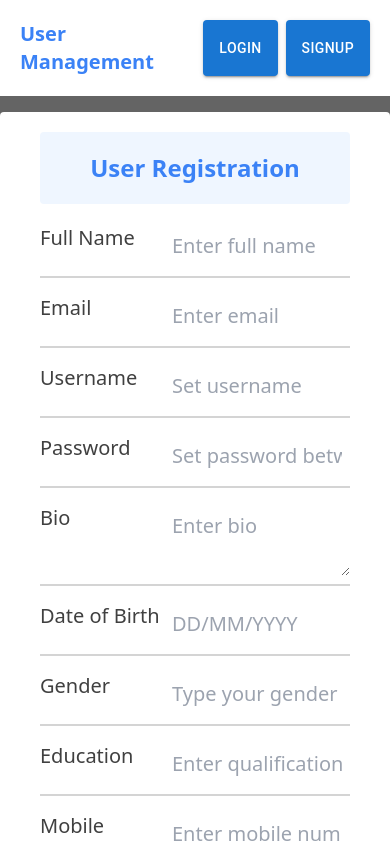
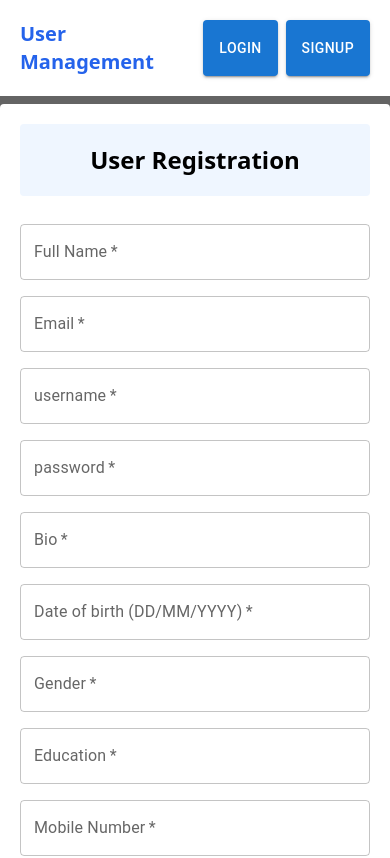
Before and after one commit to OmPrakashMallik2/user-management-client, a React (Create React App) app: page /signup in a window 390 px wide. Shown: the top 858 px of the page. Built offline with nearby package versions, Linux system fonts and the light colour scheme.

Commit message:
signup page is fully responsive now

```diff
--- a/src/Components/Login.jsx
+++ b/src/Components/Login.jsx
@@ -64,11 +64,11 @@ function Login() {
 
 
     return (
-        <div>
+        <div >
             {logedIn ?
 
                 (
-                    <div className='flex w-full mt-4'>
+                    <div className='flex w-full mt-2'>
 
                         <div className='flex flex-col items-center bg-white p-10 mr-2 rounded w-2/5'>
                             <img className='w-60' src="https://i.pinimg.com/564x/0c/6f/39/0c6f39dac4d7f30139a7d61ee28a2ef5.jpg" alt="" />
@@ -113,7 +113,7 @@ function Login() {
                     </div>
                 )
                 :
-                (<div className='mt-4 rounded p-5 bg-white'>
+                (<div className='mt-2 rounded p-5 bg-white'>
                     {problem &&
                         (<h2 className='text-xl font-bold text-center text-red-500 p-4'>{problem}</h2>)
                     }
@@ -121,7 +121,7 @@ function Login() {
                         <h3 className='text-3xl font-bold mb-2 text-neutral-800'>Login</h3>
                         <TextField name="username" value={username} onChange={handleChange} id="outlined-basic" label="username" variant="outlined" />
                         {/* <input name="username" value={username} onChange={handleChange} type="text" className='m-2 text-xl font-semibold p-3  bg-blue-50 outline-none rounded' placeholder='Username' required /> */}
-                        <TextField name="password" value={password} onChange={handleChange} id="outlined-basic" label="password" variant="outlined" />
+                        <TextField type='password' name="password" value={password} onChange={handleChange} id="outlined-basic" label="password" variant="outlined" />
                         {/* <input name="password" value={password} onChange={handleChange} type="password" className='m-2 text-xl font-semibold p-3  bg-blue-50 outline-none rounded' placeholder='Password' required /> */}
                         {/* <button type="submit" className='m-2 text-xl font-semibold px-6 py-3 bg-blue-500 text-white rounded'>Submit</button> */}
                         <Button type="submit" variant="contained">Login</Button>
--- a/src/Components/Nav.jsx
+++ b/src/Components/Nav.jsx
@@ -7,7 +7,7 @@ function Nav() {
     return (
         <div className='bg-white flex justify-between p-5'>
             <div className='w-1/2'>
-                <Link to="/" className='text-center text-xl font-bold text-blue-500'>User Management</Link>
+                <Link to="/" className='text-center text-xl font-bold text-blue-600'>User Management</Link>
             </div>
             <div className='w-1/2 flex justify-end gap-2'>
                 <Button onClick={() => navigate('/login')} variant="contained">Login</Button>
--- a/src/Components/Signup.jsx
+++ b/src/Components/Signup.jsx
@@ -1,3 +1,4 @@
+import { Button, TextField } from '@mui/material';
 import axios from 'axios'
 import React, { useState } from 'react'
 
@@ -46,59 +47,108 @@ function Signup() {
             });
     };
 
-    const myMaxLength = 36;
+    // const myMaxLength = 36;
 
     return (
         <div>
             {
                 signUp ?
-                    <h1 className='text-2xl font-bold text-green-500 text-center bg-white rounded mt-4 pt-5 pb-8'>User Signed up successfully!</h1>
+                    <h1 className='text-2xl font-bold text-green-500 text-center bg-white rounded mt-2 p-5'>User Signed up successfully!</h1>
                     :
-                    <div className='w-full'>
-                        <form onSubmit={handleSubmit} className='flex flex-col bg-white rounded px-10 py-5 mt-4 '>
-                            <h1 className='text-2xl font-bold bg-blue-50 text-blue-500 text-center p-5 rounded mb-3'>User Registration</h1>
-                            <div className='border-solid border-b-2 border-neutral-300 flex pb-2 my-2'>
-                                <label className='w-2/5 text-neutral-700 text-xl font-medium'>Full Name</label>
-                                <input type='text' name='fullName' onChange={handleChange} maxLength={myMaxLength} className='w-3/5 text-neutral-500 text-xl font-medium p-2 outline-solid outline-2 outline-blue-300' placeholder='Enter full name' required />
-                            </div>
-                            <div className='border-solid border-b-2 border-neutral-300 flex pb-2 my-2'>
-                                <label className='w-2/5 text-neutral-700 text-xl font-medium'>Email</label>
-                                <input type='email' name='email' onChange={handleChange} maxLength={myMaxLength} className='w-3/5 text-neutral-500 text-xl font-medium p-2 outline-solid outline-2 outline-blue-300' placeholder='Enter email' required />
-                            </div>
-                            <div className='border-solid border-b-2 border-neutral-300 flex pb-2 my-2'>
-                                <label className='w-2/5 text-neutral-700 text-xl font-medium'>Username</label>
-                                <input type='text' name='username' onChange={handleChange} maxLength={myMaxLength} className='w-3/5 text-neutral-500 text-xl font-medium p-2 outline-solid outline-2 outline-blue-300' placeholder='Set username' required />
-                            </div>
-                            <div className='border-solid border-b-2 border-neutral-300 flex pb-2 my-2'>
-                                <label className='w-2/5 text-neutral-700 text-xl font-medium'>Password</label>
-                                <input type='text' name='password' onChange={handleChange} minLength={8} maxLength={16} className='w-3/5 text-neutral-500 text-xl font-medium p-2 outline-solid outline-2 outline-blue-300' placeholder='Set password between 8-16 character' required />
-                            </div>
-                            <div className='border-solid border-b-2 border-neutral-300 flex pb-2 my-2'>
-                                <label className='w-2/5 text-neutral-700 text-xl font-medium'>Bio</label>
-                                <textarea type='text' name='bio' onChange={handleChange} maxLength={myMaxLength} className='w-3/5 text-neutral-500 text-xl font-medium p-2 outline-solid outline-2 outline-blue-300' placeholder='Enter bio' required />
-                            </div>
-                            <div className='border-solid border-b-2 border-neutral-300 flex pb-2 my-2'>
-                                <label className='w-2/5 text-neutral-700 text-xl font-medium'>Date of Birth</label>
-                                <input type='text' name='dateOfBirth' onChange={handleChange} maxLength={myMaxLength} className='w-3/5 text-neutral-500 text-xl font-medium p-2 outline-solid outline-2 outline-blue-300' placeholder='DD/MM/YYYY' required />
-                            </div>
-                            <div className='border-solid border-b-2 border-neutral-300 flex pb-2 my-2'>
-                                <label className='w-2/5 text-neutral-700 text-xl font-medium'>Gender</label>
-                                <input type='text' name='gender' onChange={handleChange} maxLength={myMaxLength} className='w-3/5 text-neutral-500 text-xl font-medium p-2 outline-solid outline-2 outline-blue-300' placeholder='Type your gender' required />
-                            </div>
-                            <div className='border-solid border-b-2 border-neutral-300 flex pb-2 my-2'>
-                                <label className='w-2/5 text-neutral-700 text-xl font-medium'>Education</label>
-                                <input type='text' name='qualifications' onChange={handleChange} maxLength={myMaxLength} className='w-3/5 text-neutral-500 text-xl font-medium p-2 outline-solid outline-2 outline-blue-300' placeholder='Enter qualifications' required />
-                            </div>
-                            <div className='border-solid border-b-2 border-neutral-300 flex pb-2 my-2'>
-                                <label className='w-2/5 text-neutral-700 text-xl font-medium'>Mobile</label>
-                                <input type='text' name='contactNumber' onChange={handleChange} maxLength={10} className='w-3/5 text-neutral-500 text-xl font-medium p-2 outline-solid outline-2 outline-blue-300' placeholder='Enter mobile number' required />
-                            </div>
-                            <div className='border-solid border-b-2 border-neutral-300 flex pb-2 my-2'>
-                                <label className='w-2/5 text-neutral-700 text-xl font-medium'>Address</label>
-                                <input type='text' name='address' onChange={handleChange} maxLength={myMaxLength} className='w-3/5 text-neutral-500 text-xl font-medium p-2 outline-solid outline-2 outline-blue-300' placeholder='Enter Address' required />
-                            </div>
+                    <div className=''>
+                        <form onSubmit={handleSubmit} className='flex flex-col bg-white rounded lg:px-40 p-5 mt-2 gap-4 lg:gap-2'>
+                            <h1 className='text-2xl font-bold bg-blue-50  text-center p-5 rounded mb-3'>User Registration</h1>
 
-                            <button className='font-semibold bg-blue-500 border-solid border-2 border-blue-500 p-3 rounded text-lg my-3 text-white' type="submit">Submit</button>
+                            <TextField
+                                required
+                                id="outlined-required"
+                                label="Full Name"
+                                type='text'
+                                name='fullName'
+                                onChange={handleChange}
+                            />
+
+                            <TextField
+                                required
+                                id="outlined-required"
+                                label="Email"
+                                type='email'
+                                name='email'
+                                onChange={handleChange}
+                            />
+
+                            <TextField
+                                required
+                                id="outlined-required"
+                                label="username"
+                                type='text'
+                                name='username'
+                                onChange={handleChange}
+                            />
+
+                            <TextField
+                                required
+                                id="outlined-required"
+                                label="password"
+                                type='password'
+                                name='password'
+                                onChange={handleChange}
+                            />
+
+                            <TextField
+                                required
+                                id="outlined-required"
+                                label="Bio"
+                                type='text'
+                                name='bio'
+                                onChange={handleChange}
+                            />
+
+                            <TextField
+                                required
+                                id="outlined-required"
+                                label="Date of birth (DD/MM/YYYY)"
+                                type='text'
+                                name='dateOfBirth'
+                                onChange={handleChange}
+                            />
+
+                            <TextField
+                                required
+                                id="outlined-required"
+                                label="Gender"
+                                type='text'
+                                name='gender'
+                                onChange={handleChange}
+                            />
+
+                            <TextField
+                                required
+                                id="outlined-required"
+                                label="Education"
+                                type='text'
+                                name='qualifications'
+                                onChange={handleChange}
+                            />
+                            <TextField
+                                required
+                                id="outlined-required"
+                                label="Mobile Number"
+                                type='text'
+                                name='contactNumber'
+                                onChange={handleChange}
+                            />
+
+                            <TextField
+                                required
+                                id="outlined-required"
+                                label="Address"
+                                type='text'
+                                name='address'
+                                onChange={handleChange}
+                            />
+
+                            <Button className='font-semibold bg-blue-500 border-solid border-2 border-blue-500 p-3 rounded text-lg my-3 text-white' variant="contained" type="submit">Submit</Button>
 
                         </form>
                     </div>
--- /dev/null
+++ b/src/Components/signUpbackup.jsx
@@ -0,0 +1,121 @@
+import { TextField } from '@mui/material';
+import axios from 'axios'
+import React, { useState } from 'react'
+
+function signUpbackup() {
+
+    const [signUp, setSingUp] = useState(false)
+    const [userData, setUserData] = useState({
+        fullName: '',
+        email: '',
+        username: '',
+        password: '',
+        bio: '',
+        dateOfBirth: '',
+        gender: '',
+        qualifications: '',
+        address: '',
+        contactNumber: ''
+    });
+
+    const handleChange = (e) => {
+        const { name, value } = e.target;
+        setUserData({ ...userData, [name]: value });
+    };
+
+    const handleSubmit = (e) => {
+        e.preventDefault();
+        axios
+            .post("https://user-management-server-production.up.railway.app/user", userData)
+            .then((res) => {
+                console.log(res.data);
+                setSingUp(true);
+                setUserData({
+                    fullName: '',
+                    email: '',
+                    username: '',
+                    password: '',
+                    bio: '',
+                    dateOfBirth: '',
+                    gender: '',
+                    qualifications: '',
+                    address: '',
+                    contactNumber: ''
+                });
+            }).catch((err) => {
+                console.error(err);
+            });
+    };
+
+    const myMaxLength = 36;
+
+    return (
+        <div>
+            {
+                signUp ?
+                    <h1 className='text-2xl font-bold text-green-500 text-center bg-white rounded mt-4 pt-5 pb-8'>User Signed up successfully!</h1>
+                    :
+                    <div className='w-full'>
+                        <form onSubmit={handleSubmit} className='flex flex-col bg-white rounded px-10 py-5 mt-4 '>
+                            <h1 className='text-2xl font-bold bg-blue-50 text-blue-500 text-center p-5 rounded mb-3'>User Registration</h1>
+
+
+                            <TextField
+                                required
+                                id="outlined-required"
+                                label="Full Name"
+                                defaultValue="Hello World"
+                            />
+
+                            <div className='border-solid border-b-2 border-neutral-300 flex pb-2 my-2'>
+                                <label className='w-2/5 text-neutral-700 text-xl font-medium'>Full Name</label>
+                                <input type='text' name='fullName' onChange={handleChange} maxLength={myMaxLength} className='w-3/5 text-neutral-500 text-xl font-medium p-2 outline-solid outline-2 outline-blue-300' placeholder='Enter full name' required />
+                            </div>
+                            <div className='border-solid border-b-2 border-neutral-300 flex pb-2 my-2'>
+                                <label className='w-2/5 text-neutral-700 text-xl font-medium'>Email</label>
+                                <input type='email' name='email' onChange={handleChange} maxLength={myMaxLength} className='w-3/5 text-neutral-500 text-xl font-medium p-2 outline-solid outline-2 outline-blue-300' placeholder='Enter email' required />
+                            </div>
+                            <div className='border-solid border-b-2 border-neutral-300 flex pb-2 my-2'>
+                                <label className='w-2/5 text-neutral-700 text-xl font-medium'>Username</label>
+                                <input type='text' name='username' onChange={handleChange} maxLength={myMaxLength} className='w-3/5 text-neutral-500 text-xl font-medium p-2 outline-solid outline-2 outline-blue-300' placeholder='Set username' required />
+                            </div>
+                            <div className='border-solid border-b-2 border-neutral-300 flex pb-2 my-2'>
+                                <label className='w-2/5 text-neutral-700 text-xl font-medium'>Password</label>
+                                <input type='text' name='password' onChange={handleChange} minLength={8} maxLength={16} className='w-3/5 text-neutral-500 text-xl font-medium p-2 outline-solid outline-2 outline-blue-300' placeholder='Set password between 8-16 character' required />
+                            </div>
+                            <div className='border-solid border-b-2 border-neutral-300 flex pb-2 my-2'>
+                                <label className='w-2/5 text-neutral-700 text-xl font-medium'>Bio</label>
+                                <textarea type='text' name='bio' onChange={handleChange} maxLength={myMaxLength} className='w-3/5 text-neutral-500 text-xl font-medium p-2 outline-solid outline-2 outline-blue-300' placeholder='Enter bio' required />
+                            </div>
+                            <div className='border-solid border-b-2 border-neutral-300 flex pb-2 my-2'>
+                                <label className='w-2/5 text-neutral-700 text-xl font-medium'>Date of Birth</label>
+                                <input type='text' name='dateOfBirth' onChange={handleChange} maxLength={myMaxLength} className='w-3/5 text-neutral-500 text-xl font-medium p-2 outline-solid outline-2 outline-blue-300' placeholder='DD/MM/YYYY' required />
+                            </div>
+                            <div className='border-solid border-b-2 border-neutral-300 flex pb-2 my-2'>
+                                <label className='w-2/5 text-neutral-700 text-xl font-medium'>Gender</label>
+                                <input type='text' name='gender' onChange={handleChange} maxLength={myMaxLength} className='w-3/5 text-neutral-500 text-xl font-medium p-2 outline-solid outline-2 outline-blue-300' placeholder='Type your gender' required />
+                            </div>
+                            <div className='border-solid border-b-2 border-neutral-300 flex pb-2 my-2'>
+                                <label className='w-2/5 text-neutral-700 text-xl font-medium'>Education</label>
+                                <input type='text' name='qualifications' onChange={handleChange} maxLength={myMaxLength} className='w-3/5 text-neutral-500 text-xl font-medium p-2 outline-solid outline-2 outline-blue-300' placeholder='Enter qualifications' required />
+                            </div>
+                            <div className='border-solid border-b-2 border-neutral-300 flex pb-2 my-2'>
+                                <label className='w-2/5 text-neutral-700 text-xl font-medium'>Mobile</label>
+                                <input type='text' name='contactNumber' onChange={handleChange} maxLength={10} className='w-3/5 text-neutral-500 text-xl font-medium p-2 outline-solid outline-2 outline-blue-300' placeholder='Enter mobile number' required />
+                            </div>
+                            <div className='border-solid border-b-2 border-neutral-300 flex pb-2 my-2'>
+                                <label className='w-2/5 text-neutral-700 text-xl font-medium'>Address</label>
+                                <input type='text' name='address' onChange={handleChange} maxLength={myMaxLength} className='w-3/5 text-neutral-500 text-xl font-medium p-2 outline-solid outline-2 outline-blue-300' placeholder='Enter Address' required />
+                            </div>
+
+                            <button className='font-semibold bg-blue-500 border-solid border-2 border-blue-500 p-3 rounded text-lg my-3 text-white' type="submit">Submit</button>
+
+                        </form>
+                    </div>
+
+            }
+        </div>
+    )
+}
+
+export default signUpbackup
```
